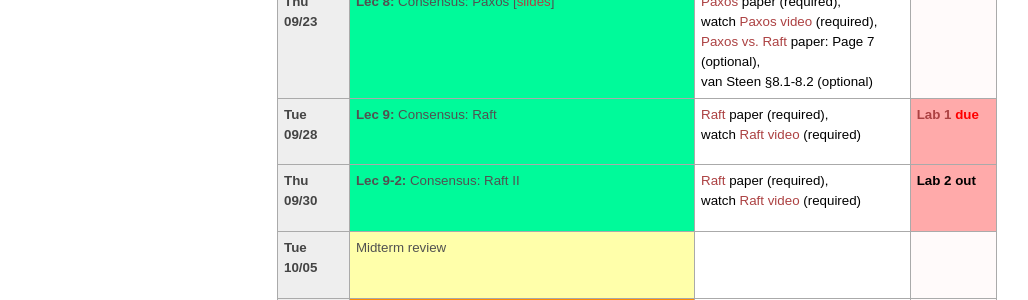
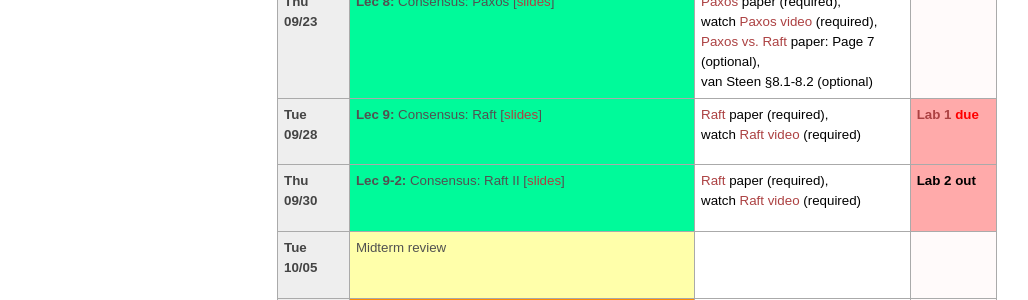
Before and after one commit to tddg/cs475-fall21, a Jekyll site: the page built from schedule.md, in a window 1280 px wide and 900 px high, scrolled down 750 px. Shown: the part 153-453 px from the top of the window, without its empty margins (3-1031 px from the left). Built offline with Jekyll 4.4.1, drawn with Linux system fonts in a browser that asks for light colours.

Commit message:
added lec 9

```diff
--- a/_data/news.yml
+++ b/_data/news.yml
@@ -1,3 +1,6 @@
+
+- date: <strong>09/27/2021</strong>
+  headline: "Lec 9 is posted."
 
 - date: <strong>09/22/2021</strong>
   headline: "Lec 8 is posted."
--- a/schedule.md
+++ b/schedule.md
@@ -238,7 +238,7 @@ The course schedule is tentative and subject to change\*.
 <tr> <!-- week of Sep 27 -->
   <td id="2021-09-28" class="date"><b>Tue 09/28</b></td>
   <td class="fault-tolerance">
-		 <b>Lec 9:</b> Consensus: Raft
+		<b>Lec 9:</b> Consensus: Raft [<a href="./public/lecs/raft.pdf">slides</a>]
   </td>
   <td class="reading">
 		<a href="./public/papers/raft.pdf">Raft</a> paper (required), <br/>
@@ -251,7 +251,7 @@ The course schedule is tentative and subject to change\*.
 <tr> <!-- week of Sep 27 -->
   <td id="2021-09-30" class="date"><b>Thu 09/30</b></td>
   <td class="fault-tolerance">
-		<b>Lec 9-2:</b> Consensus: Raft II
+		<b>Lec 9-2:</b> Consensus: Raft II [<a href="./public/lecs/raft.pdf">slides</a>]
   </td>
   <td class="reading">
 		<a href="./public/papers/raft.pdf">Raft</a> paper (required), <br/>
```
Also changed, not shown: 1 other file.
